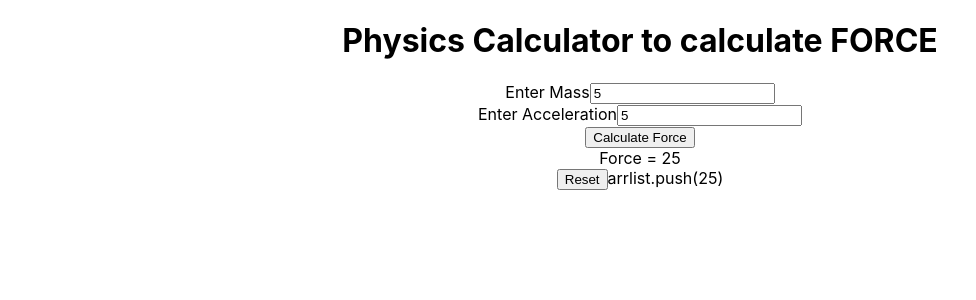
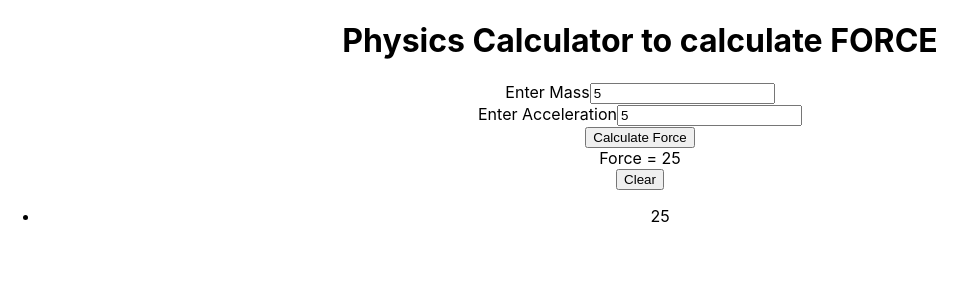
Before and after one commit to sanketpatidar/practice-react-app, a React (Create React App) app: page / in a window 1280 px wide. Both pictures are taken after typing "5", "5" into the empty fields and a click on the button "Calculate Force". Shown: the top 300 px of the page, without its empty margins (0-976 px from the left). Built offline with nearby package versions, Linux system fonts and the light colour scheme.

Commit message:
Update PhysicsCal.js

```diff
--- a/src/Components/PhysicsCal/PhysicsCal.js
+++ b/src/Components/PhysicsCal/PhysicsCal.js
@@ -15,27 +15,51 @@ class PhysicsCal extends React.Component {
 
     }
 
-    handlemass = (event) => {
+    handlemass(event) {
         this.setState({
             mass: event.target.value
         })
     }
-    handleacc = (event) => {
+    handleacc(event) {
         this.setState({
             acc: event.target.value
         })
     }
     exe = (event) => {
+        const force = parseFloat(this.state.mass) * parseFloat(this.state.acc)
+        let arrlist = this.state.arrlist
+        arrlist.push(force)
         this.setState({
-            force: parseFloat(this.state.mass) * parseFloat(this.state.acc)
+            force: force,
+            arrlist: arrlist
         });
+
+
+
         event.preventDefault()
-        event.target.reset();
     }
 
     onResetClick(e) {
         e.preventDefault();
         this.setState(this.initialState);
+    }
+
+    displaylist() {
+
+        const arrlist = this.state.arrlist
+        let printList
+
+        printList = arrlist.map((force, count) => {
+            return (
+                <li>{force}</li>
+            )
+        })
+
+        return (
+            <ul>
+                {printList}
+            </ul>
+        )
     }
 
 
@@ -47,28 +71,23 @@ class PhysicsCal extends React.Component {
                 <form onSubmit={this.exe} onReset={this.handleFormReset}>
                     <div>
                         <label>Enter Mass</label>
-                        <input type="number" min="0" value={this.state.mass} onChange={this.handlemass} />
+                        <input type="number" min="0" value={this.state.mass} onChange={(e) => this.handlemass(e)} />
                     </div>
                     <div>
-                        <label>Enter Acceleration</label>
-                        <input type="number" min="0" value={this.state.acc} onChange={this.handleacc} />
+                        <label id="acclabel">Enter Acceleration</label>
+                        <input type="number" min="0" id="acc" value={this.state.acc} onChange={(e) => this.handleacc(e)} />
                     </div>
                     <div>
-                        <button type='submit'>Calculate Force</button>
+                        <button type='submit' id="submitBtn">Calculate Force</button>
                     </div>
                     <label>Force = </label>
                     {this.state.force}
                     <br></br>
-                    <button type="button" onClick={this.onResetClick.bind(this)}>Reset</button>
-                    arrlist.push({this.state.force})
-                    <div>
-                        <ul>
-                            {this.state.arrlist.map(item => (
-                                <li key={item}>{item}</li>
-                            ))}
-                        </ul>
-                    </div>
+                    <button type="button" onClick={this.onResetClick.bind(this)}>Clear</button>
+
                 </form>
+                {this.displaylist()}
+
             </div>);
 
     }
```
